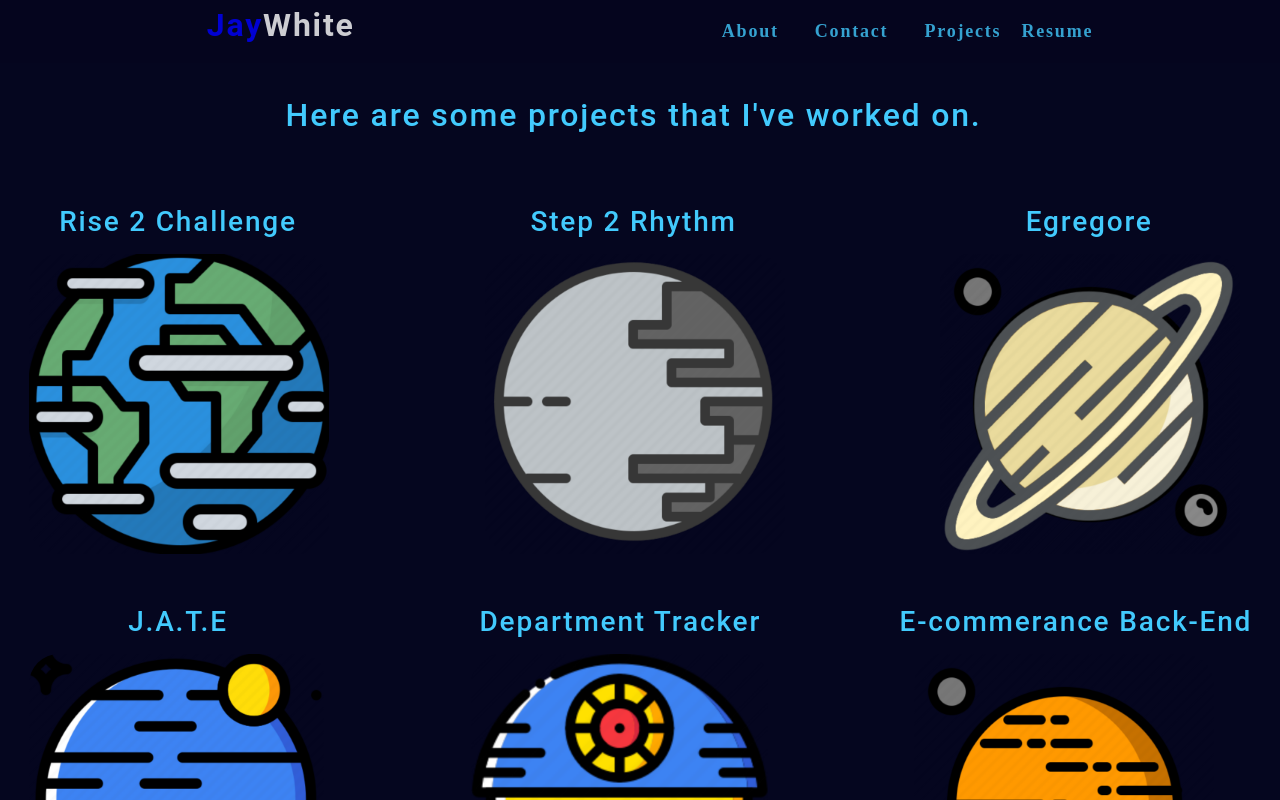
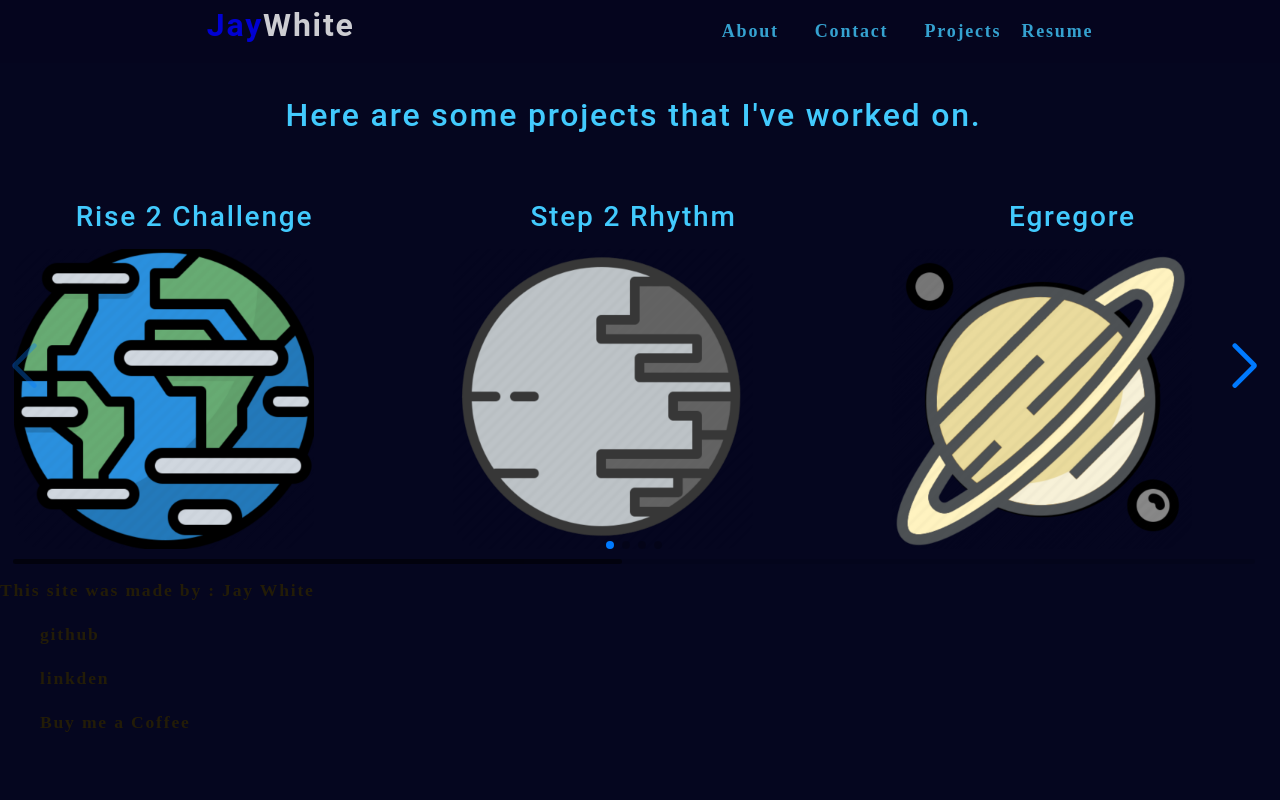
Before and after one commit to JayWhiteBuffalo/react-portfolio, a React (Create React App) app in the folder OneDrive/Desktop/projects/react-portfolio/: page / in a window 1280 px wide. Both pictures are taken after a click on the link "Projects". Shown: the top 800 px of the page. Built offline with nearby package versions, Linux system fonts and the light colour scheme.

Commit message:
Added Swiper scroll bar to projects page. Looks alot better

```diff
--- a/OneDrive/Desktop/projects/react-portfolio/src/App.js
+++ b/OneDrive/Desktop/projects/react-portfolio/src/App.js
@@ -6,7 +6,6 @@ import Contact from "./componets/ContactForm";
 import Resume from "./componets/Resume";
 import Footer from "./componets/Footer";
 import ParticlesComponent from "./componets/Particles";
-//import { AnimatePresence, exitBeforeEnter } from 'framer-motion';
 
  function App(){
 
--- a/OneDrive/Desktop/projects/react-portfolio/src/componets/ProjectCards/index.js
+++ b/OneDrive/Desktop/projects/react-portfolio/src/componets/ProjectCards/index.js
@@ -1,10 +1,11 @@
 import React, { useState } from "react";
+import ProjectScroll from "../Swipe";
 
 const ProjectCards = () => {
 
 
 
-const [projects] = useState([
+const [projectArr] = useState([
     {
         name: 'Rise 2 Challenge',
         description: '',
@@ -48,23 +49,7 @@ return (
     <div>
         <h2 className="center">Here are some projects that I've worked on. </h2>
     </div>
-    <div className="mainCont flex-row space-between">
-        {projects.map((image, i) => (
-            <div className="projectCard">
-                <a href = {projects[i].link}>
-                <h3 className="center">{projects[i].name}</h3>
-                </a>
-            <a href = {projects[i].github}>
-            <img
-            src={require(`../../assets/images/${i}.png`)}
-            alt={projects[i].name}
-            className = "img-thumbnail mx-1"
-            key={projects[i].name}
-        />
-            </a>
-    </div>
-        ))}
-    </div>
+    <ProjectScroll/>
     </section>
 )
 
--- /dev/null
+++ b/OneDrive/Desktop/projects/react-portfolio/src/componets/Swipe/index.js
@@ -0,0 +1,93 @@
+import React, { useState } from "react";
+import { Swiper, SwiperSlide} from "swiper/react";
+import SwiperCore, { Navigation, Pagination, Scrollbar, A11y,} from 'swiper';
+import 'swiper/css';
+import 'swiper/css/navigation';
+import 'swiper/css/pagination';
+import 'swiper/css/scrollbar';
+
+const projectslide = [
+  {
+      id: 1,
+      name: 'Rise 2 Challenge',
+      description: '',
+      image: "../../assets/images/0.png",
+      link: 'https://thawing-atoll-91539.herokuapp.com/',
+      github: 'https://github.com/JayWhiteBuffalo/Rise2Challenge'
+  },
+  {
+      id: 2,
+      name:'Step 2 Rhythm',
+      description: '',
+      image: "../../assets/images/1.png",
+      link: 'https://jaywhitebuffalo.github.io/Step2Rhythm/',
+      github: 'https://github.com/JayWhiteBuffalo/Step2Rhythm'
+  },
+  {
+      id: 3,
+      name: 'Egregore',
+      description: '',
+      image: "../../assets/images/2.png",
+      link: 'https://github.com/JayWhiteBuffalo/Egregore',
+      github: 'https://github.com/JayWhiteBuffalo/Egregore'
+  },
+  {
+      id: 4,
+      name: 'J.A.T.E',
+      description: '',
+      image: "../../assets/images/3.png",
+      link: 'https://infinite-chamber-71782.herokuapp.com/',
+      github: 'https://github.com/JayWhiteBuffalo/text2Edit'
+  },
+  {
+      id: 5,
+      name: 'Department Tracker',
+      description: '',
+      image: "../../assets/images/4.png",
+      link: 'https://github.com/JayWhiteBuffalo/department-tracker',
+      github: 'https://github.com/JayWhiteBuffalo/department-tracker'
+  },
+  {
+      id: 6,
+      name: 'E-commerance Back-End',
+      description: '',
+      image: "../../assets/images/5.png",
+      link: 'https://github.com/JayWhiteBuffalo/Ecommie',
+      github: 'https://github.com/JayWhiteBuffalo/Ecommie'
+  }
+];
+
+function ProjectScroll(){
+  return(
+      <Swiper
+  modules={[Navigation, Pagination, Scrollbar, A11y,]}
+    spaceBetween={50}
+    slidesPerView={3}
+    navigation
+    pagination={{ clickable: true }}
+    scrollbar={{ draggable: true }}
+    onSlideChange={() => console.log('slide change')}
+    onSwiper={(swiper) => console.log(swiper)}
+  >
+{projectslide.map((image, i) => (
+     <SwiperSlide key={projectslide.id} className="slide">
+             <div className="projectCard slide-content">
+                 <a href = {projectslide[i].link}>
+                 <h3 className="center">{projectslide[i].name}</h3>
+                 </a>
+             <a href = {projectslide[i].github}>
+             <img
+             src={require(`../../assets/images/${i}.png`)}
+             alt={projectslide[i].name}
+             className = "img-thumbnail mx-1"
+             key={projectslide[i].name}
+         />
+         </a>
+         </div>
+  </SwiperSlide>
+))
+}
+  </Swiper>
+  )};
+
+  export default ProjectScroll;
--- a/OneDrive/Desktop/projects/react-portfolio/src/componets/projects/index.js
+++ b/OneDrive/Desktop/projects/react-portfolio/src/componets/projects/index.js
@@ -1,5 +1,6 @@
 import React from "react";
 import ProjectCards from "../ProjectCards";
+
 
 
 function Projects () {
```
Also changed, not shown: OneDrive/Desktop/projects/react-portfolio/package.json (+5 -2 lines), OneDrive/Desktop/projects/react-portfolio/src/componets/Transitions/index.js (deleted), 1 other file (tests, documents, lock files or other folders). Lines whose indentation alone changed are shown as unchanged.
